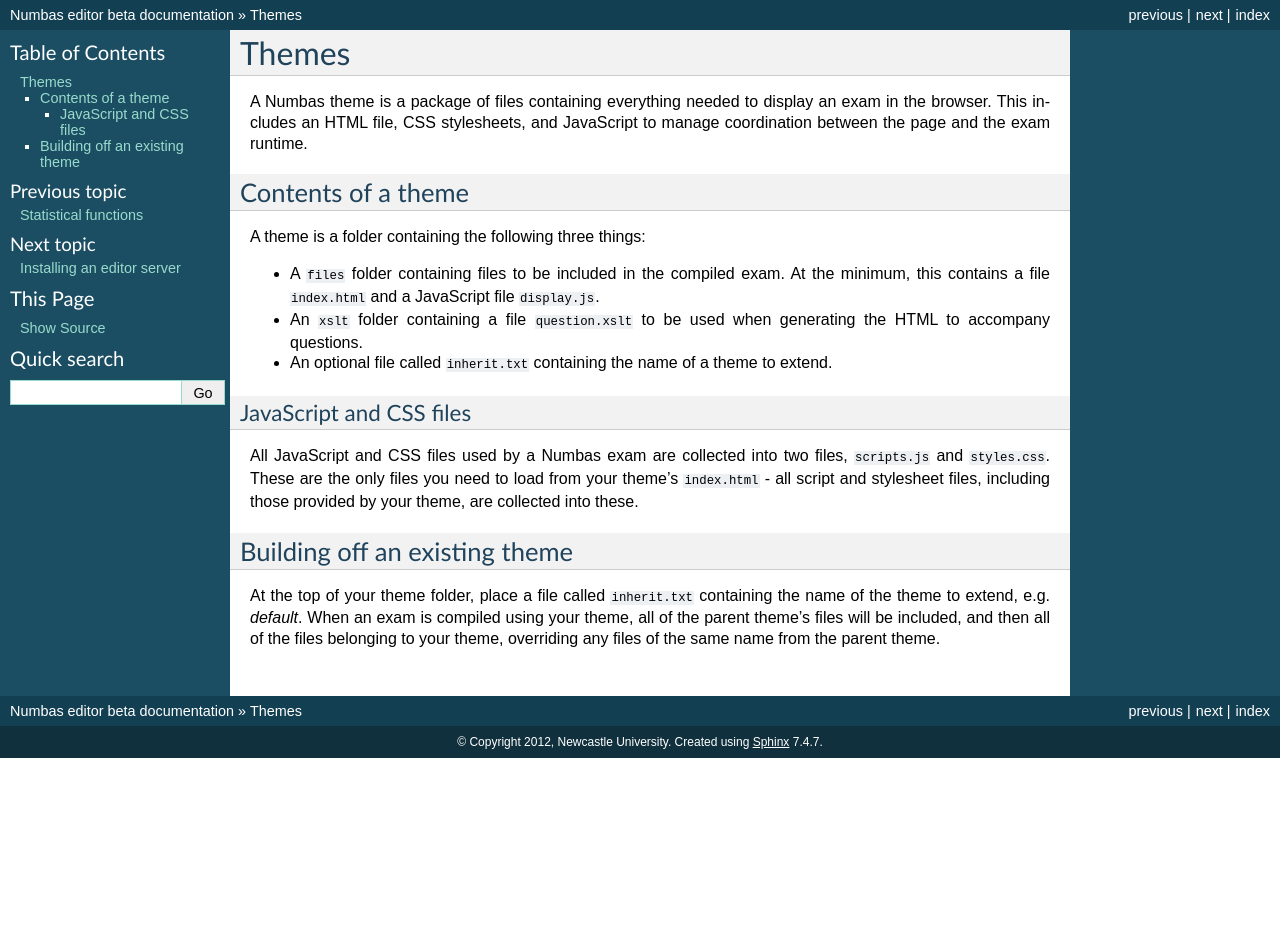
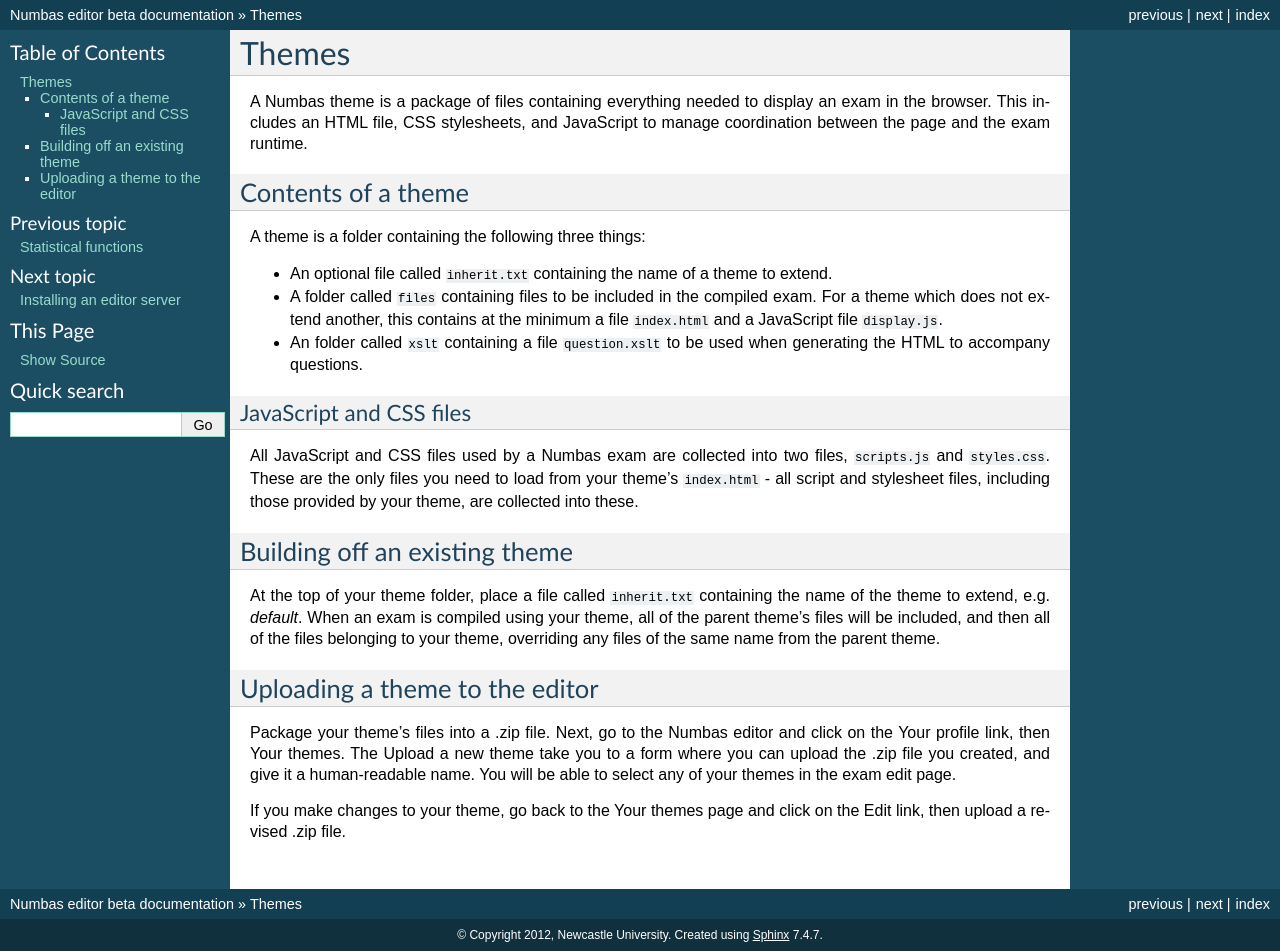
Before and after one commit to numbas/editor-docs, a Sphinx documentation site: the page built from source/themes.rst, in a window 1280 px wide. Built offline with Sphinx 7.4.7, drawn with Linux system fonts in a browser that asks for light colours; before the commit the page ends 900 px from its top, so only the background shows below that.

Commit message:
document uploading themes

```diff
--- a/source/themes.rst
+++ b/source/themes.rst
@@ -8,9 +8,9 @@ Contents of a theme
 
 A theme is a folder containing the following three things:
 
-* A ``files`` folder containing files to be included in the compiled exam. At the minimum, this contains a file ``index.html`` and a JavaScript file ``display.js``.
-* An ``xslt`` folder containing a file ``question.xslt`` to be used when generating the HTML to accompany questions.
 * An optional file called ``inherit.txt`` containing the name of a theme to extend.
+* A folder called ``files`` containing files to be included in the compiled exam. For a theme which does not extend another, this contains at the minimum a file ``index.html`` and a JavaScript file ``display.js``.
+* An folder called ``xslt`` containing a file ``question.xslt`` to be used when generating the HTML to accompany questions.
 
 JavaScript and CSS files
 ************************
@@ -21,3 +21,10 @@ Building off an existing theme
 ------------------------------
 
 At the top of your theme folder, place a file called ``inherit.txt`` containing the name of the theme to extend, e.g. `default`. When an exam is compiled using your theme, all of the parent theme's files will be included, and then all of the files belonging to your theme, overriding any files of the same name from the parent theme.
+
+Uploading a theme to the editor
+-------------------------------
+
+Package your theme's files into a .zip file. Next, go to the Numbas editor and click on the :guilabel:`Your profile` link, then :guilabel:`Your themes`. The :guilabel:`Upload a new theme` take you to a form where you can upload the .zip file you created, and give it a human-readable name. You will be able to select any of your themes in the exam edit page.
+
+If you make changes to your theme, go back to the :guilabel:`Your themes` page and click on the :guilabel:`Edit` link, then upload a revised .zip file.
```
